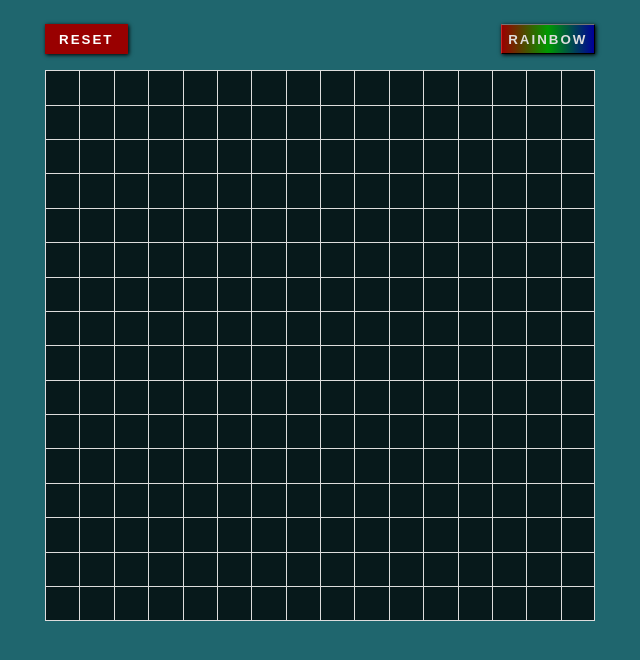
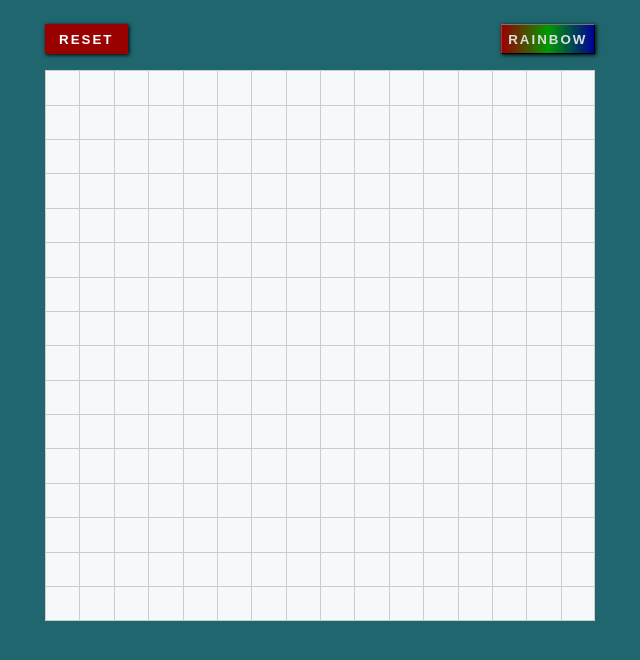
Before and after one commit to BlessedOneKobo/etch-a-sketch, a plain HTML site: page index.html in a window 1280 px wide. Shown: the whole page, without its empty margins (320-960 px from the left). Drawn offline with Linux system fonts and the light colour scheme.

Commit message:
Change colors for squares and rainbow buttons

```diff
--- a/main.js
+++ b/main.js
@@ -3,7 +3,7 @@ const minSquares = 1;
 const maxSquares = 64;
 const defaultSquares = 16;
 const boardSize = 550;
-const boardColor = 'rgba(0,0,0,.5)';
+const boardColor = 'rgba(255,255,255,.8)';
 const board = document.querySelector('.board');
 board.style.cssText = setSquareSize(boardSize);
 board.style.backgroundColor = boardColor;
@@ -17,7 +17,7 @@ resetBtn.addEventListener('click', resetSquares);
 rainbowBtn.addEventListener('click', setRainbow);
 
 // Initialization //
-const defaultPenColor = '#fff';
+const defaultPenColor = '#000';
 let penIsDown = false;
 addSquares(defaultSquares);
 
@@ -68,6 +68,7 @@ function resetSquares() {
 			squares = 16;
 		}
 
+		rainbowBtn.style.color = '#ddd';
 		rainbowBtn.removeAttribute('data-rainbow');
 		[...board.children].forEach(child => board.removeChild(child));
 		penIsDown = false;
@@ -92,8 +93,10 @@ function handleHover(event) {
 function paintSquare(square) {
 	if (rainbowBtn.getAttribute('data-rainbow')) {
 		square.style.backgroundColor = generateRandomColor();
+		square.style.borderColor = '#ddd';
 	} else {
 		square.style.backgroundColor = defaultPenColor;
+		square.style.borderColor = defaultPenColor;
 	}
 }
 
--- a/style.css
+++ b/style.css
@@ -23,19 +23,19 @@ body {
 	flex-flow: row nowrap;
 }
 .row:last-child {
-	border-bottom: 1px solid #ddd;
+	border-bottom: 1px solid #ccc;
 }
 
 .square {
 	text-align: center;
-	border: 1px solid #ddd;
+	border: 1px solid #ccc;
 }
 .square:first-child, .square:nth-child(1n + 2) {
 	border-right: none;
 	border-bottom: none;
 }
 .square:last-child {
-	border-right: 1px solid #ddd;
+	border-right: 1px solid #ccc;
 }
 .square:hover {
 	cursor: default;
```
